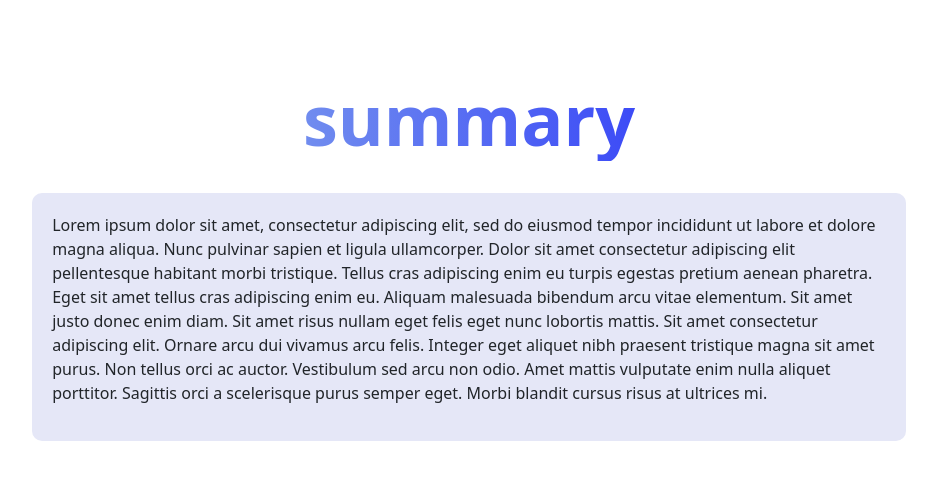
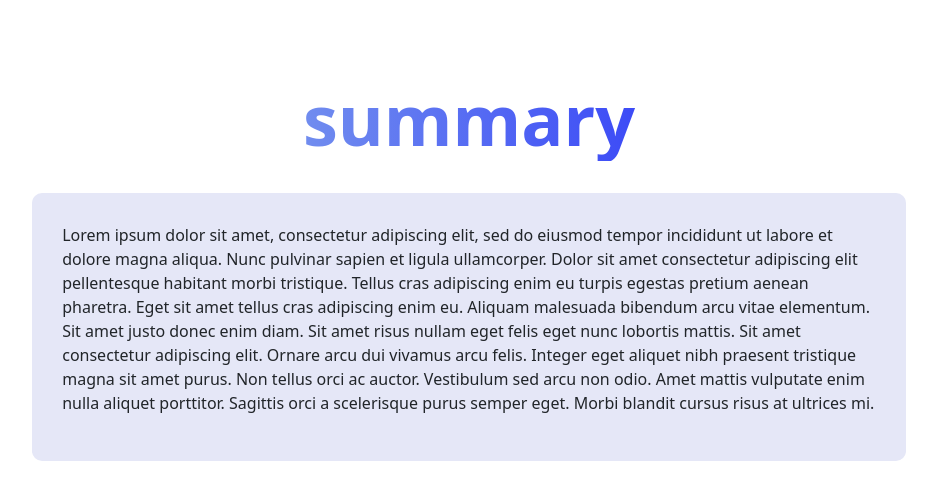
Before and after one commit to lucyqqi/goldenhacks, a Flask app: page /summary in a window 1280 px wide. Shown: the part 56-556 px from the top of the page, without its empty margins (171-1108 px from the left). Run offline with Flask 3, Linux system fonts and the light colour scheme; some libraries are stand-ins or nearby versions.

Commit message:
padding changed

```diff
--- a/frontend_stuff/templates/summary.html
+++ b/frontend_stuff/templates/summary.html
@@ -9,7 +9,7 @@
 
 <div style="background-color: rgb(229, 231, 247); border-radius: 10px; padding: 20px; text-align: center; width: 80%">
 
-    <p style="font-weight: 300; text-align: left;">Lorem ipsum dolor sit amet, consectetur adipiscing elit, sed do eiusmod tempor incididunt ut labore et dolore magna aliqua. Nunc pulvinar sapien et ligula ullamcorper. Dolor sit amet consectetur adipiscing elit pellentesque habitant morbi tristique. Tellus cras adipiscing enim eu turpis egestas pretium aenean pharetra. Eget sit amet tellus cras adipiscing enim eu. Aliquam malesuada bibendum arcu vitae elementum. Sit amet justo donec enim diam. Sit amet risus nullam eget felis eget nunc lobortis mattis. Sit amet consectetur adipiscing elit. Ornare arcu dui vivamus arcu felis. Integer eget aliquet nibh praesent tristique magna sit amet purus. Non tellus orci ac auctor. Vestibulum sed arcu non odio. Amet mattis vulputate enim nulla aliquet porttitor. Sagittis orci a scelerisque purus semper eget. Morbi blandit cursus risus at ultrices mi.</p>
+    <p style="font-weight: 300; text-align: left; padding: 10px">Lorem ipsum dolor sit amet, consectetur adipiscing elit, sed do eiusmod tempor incididunt ut labore et dolore magna aliqua. Nunc pulvinar sapien et ligula ullamcorper. Dolor sit amet consectetur adipiscing elit pellentesque habitant morbi tristique. Tellus cras adipiscing enim eu turpis egestas pretium aenean pharetra. Eget sit amet tellus cras adipiscing enim eu. Aliquam malesuada bibendum arcu vitae elementum. Sit amet justo donec enim diam. Sit amet risus nullam eget felis eget nunc lobortis mattis. Sit amet consectetur adipiscing elit. Ornare arcu dui vivamus arcu felis. Integer eget aliquet nibh praesent tristique magna sit amet purus. Non tellus orci ac auctor. Vestibulum sed arcu non odio. Amet mattis vulputate enim nulla aliquet porttitor. Sagittis orci a scelerisque purus semper eget. Morbi blandit cursus risus at ultrices mi.</p>
 
 
 </div>
```
